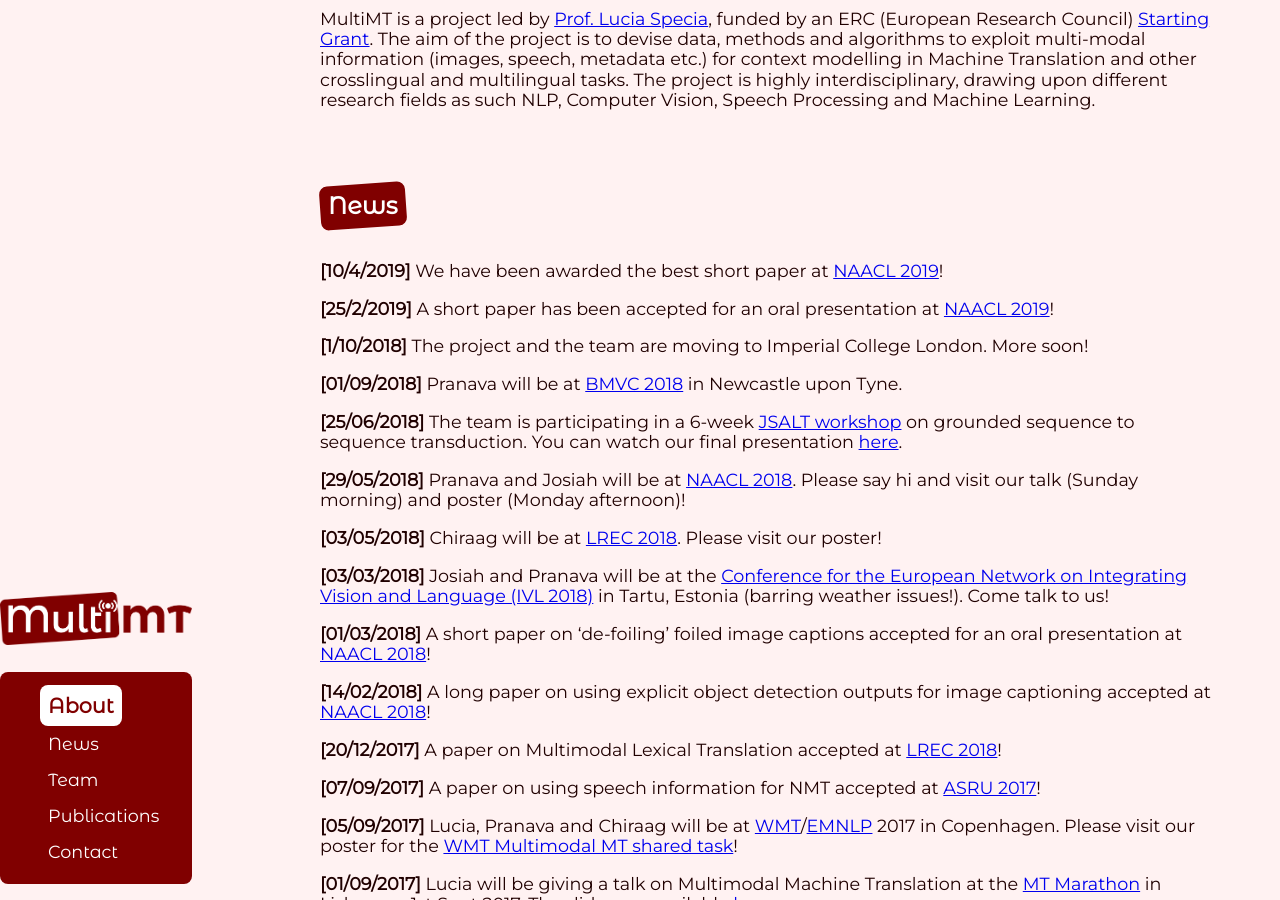
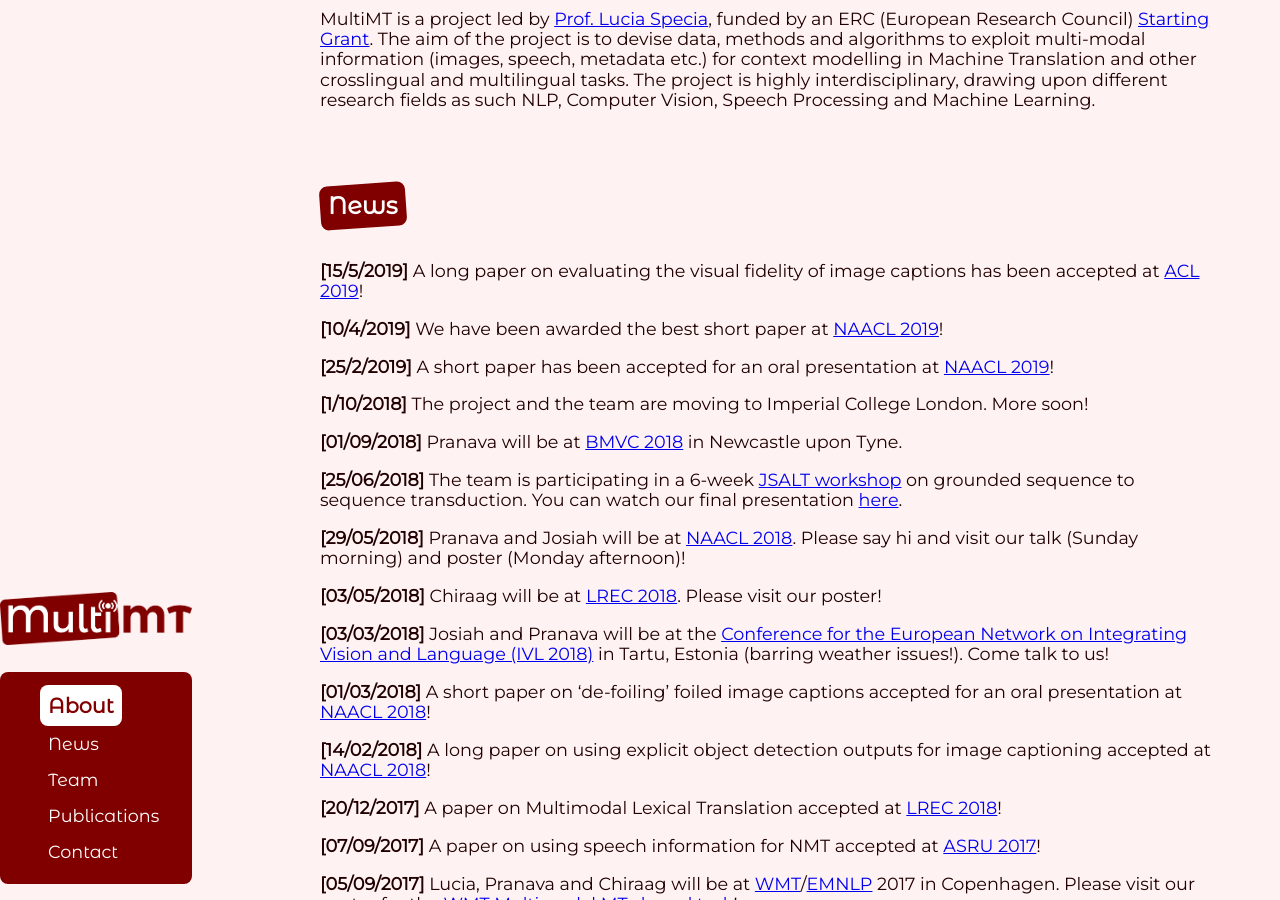
Before and after one commit to MultiMT/multimt.github.io, a Jekyll site: the page built from index.html, in a window 1280 px wide and 900 px high, scrolled down 514 px. Built offline with Jekyll 4.4.1, drawn with Linux system fonts in a browser that asks for light colours.

Commit message:
Added news about ACL 2019 paper acceptance

```diff
--- a/_data/news.yml
+++ b/_data/news.yml
@@ -1,3 +1,6 @@
+- date: 15/5/2019
+  description: "A long paper on evaluating the visual fidelity of image captions has been accepted at [ACL 2019](http://www.acl2019.org/)!"
+
 - date: 10/4/2019
   description: "We have been awarded the best short paper at [NAACL 2019](http://naacl2019.org/)!"
 
```
